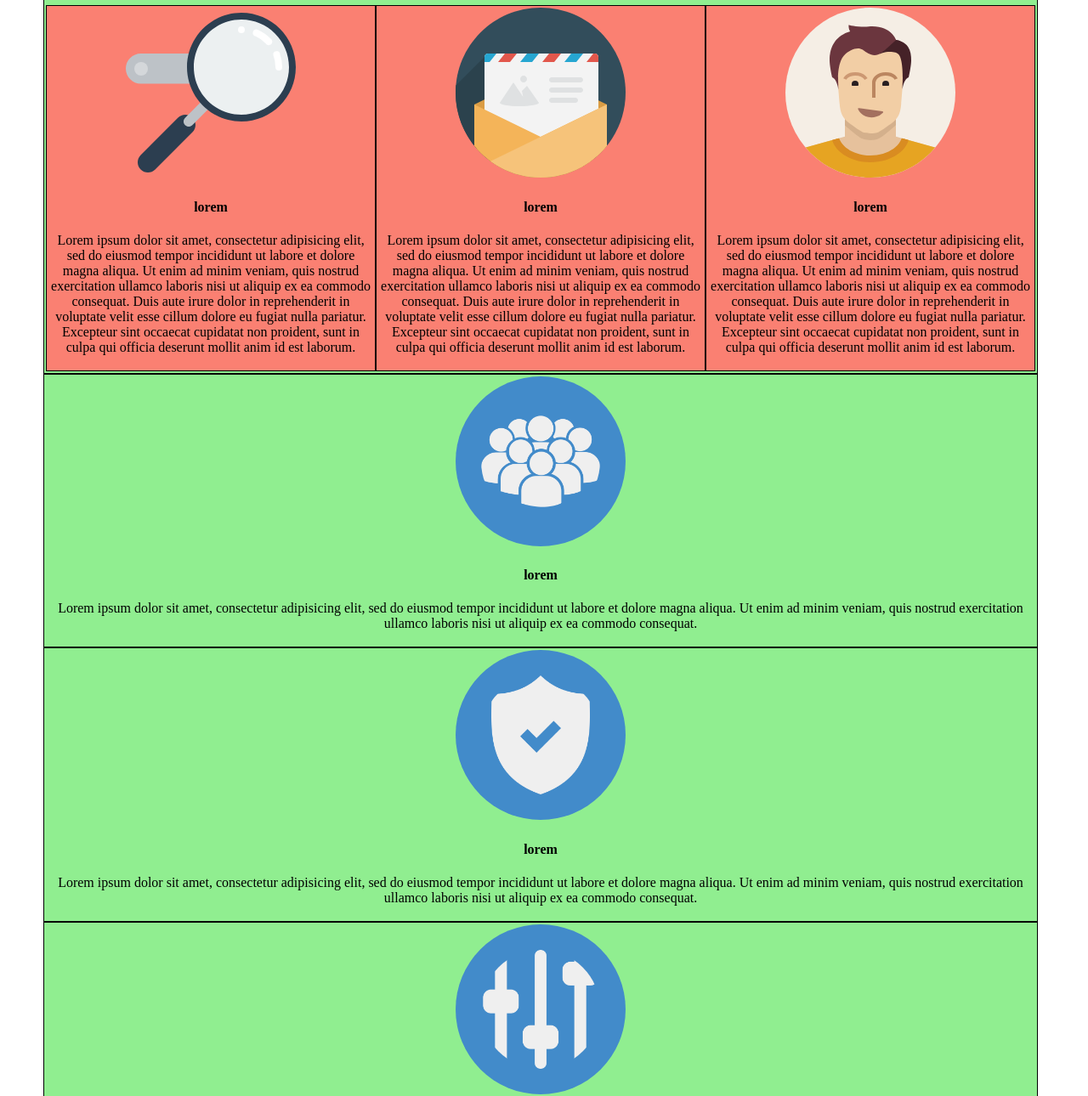
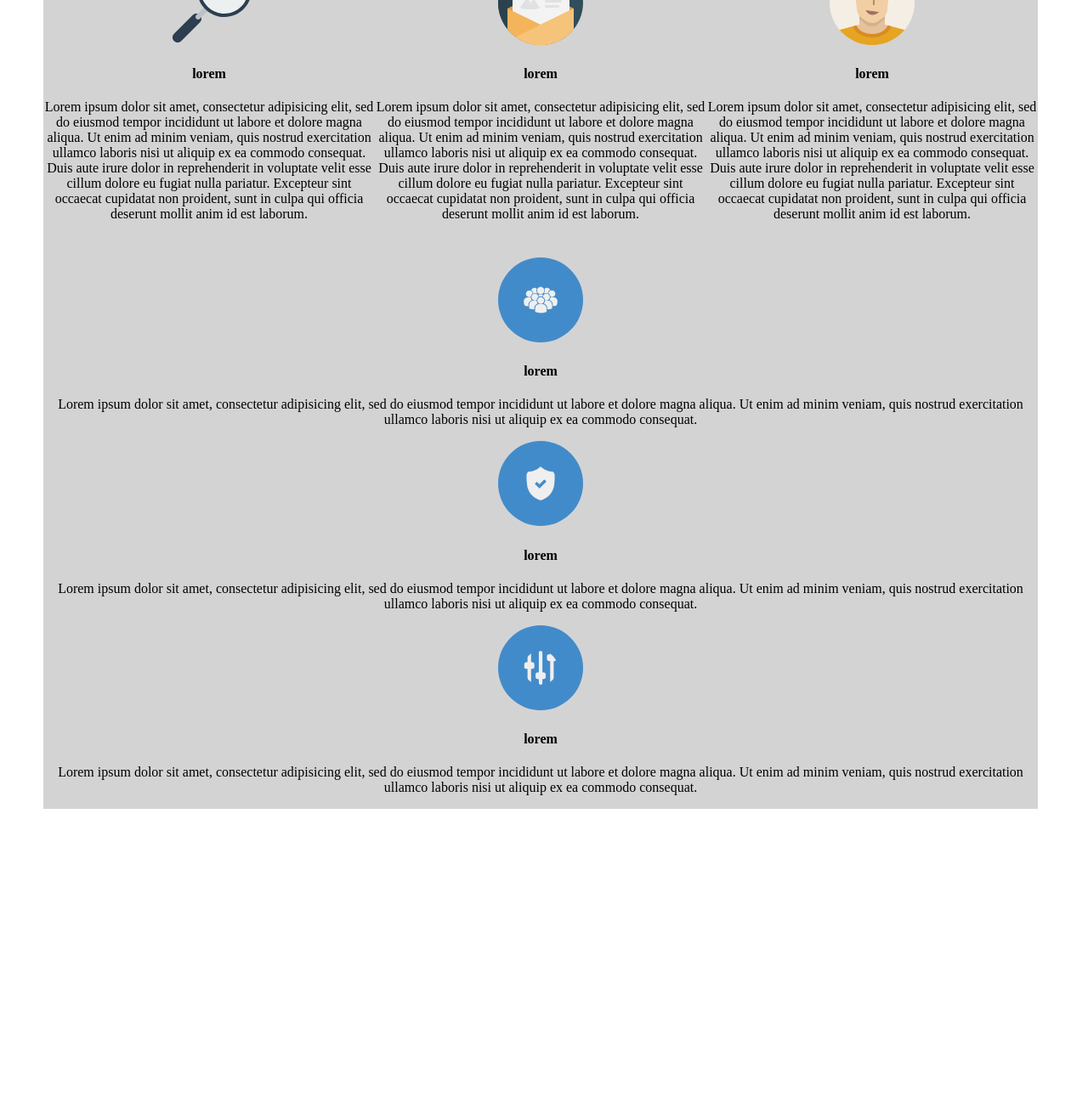
Before and after one commit to isabel-git/html-css-resp-wannabe-12bool, a plain HTML site: page index.html in a window 1280 px wide. Shown: the part 565-1855 px from the top of the page at 85% size. After the commit the page ends 1525 px from the top, so only its background shows below. Drawn offline with Linux system fonts and the light colour scheme.

Commit message:
responsive

```diff
--- a/css/style.css
+++ b/css/style.css
@@ -1,31 +1,65 @@
+/* regolegenerali */
 *{
   padding: 0;
   margin-left: 0;
   box-sizing: border-box;
 }
 
-img{
-  height: 200px;
-}
-
-img.padding{
-  background-color: #428bca;
-  border-radius: 50%;
-  padding: 30px;
+.container{
+  background: lightgray;
 }
 
 /* regole di debug */
 [class*="col-"] {
-  min-height: 100px;
-  background-color: lightgreen;
-  border: solid 1px  #000;
-  padding: 2px;
+  /* min-height: 500px; */
+  /* background-color: lightgreen; */
+  /* border: solid 1px  #000; */
   text-align: center;
 }
 
 [class*="col-"] > .row > [class*="col-"]{
-  min-height: 50px;
-  background-color: salmon;
-  border: solid 1px  #000;
+  min-height: 350px;
+  /* background-color: lightgray; */
 }
 /* fine debug */
+
+
+@media screen and (min-width:993px){
+
+  /* immagini */
+  img{
+    height: 100px;
+  }
+
+  img.padding{
+    background-color: #428bca;
+    border-radius: 50%;
+    padding: 30px;
+  }
+
+}
+
+@media screen and (min-width:769px) and (max-width:992px){
+  /* immagini */
+  img{
+    height: 150px;
+  }
+
+  img.padding{
+    background-color: #428bca;
+    border-radius: 50%;
+    padding: 20px;
+  }
+}
+
+@media screen and (max-width:768px){
+  img{
+    height: 200px;
+  }
+
+  img.padding{
+    background-color: #428bca;
+    border-radius: 50%;
+    padding: 10px;
+  }
+}
--- a/index.html
+++ b/index.html
@@ -12,19 +12,19 @@
 
       <!-- riga a 12 unita -->
       <div class="row">
-				<div class="col-lg-12">
+				<div class="col-xs-12 col-md-12 col-lg-12">
 
           <h1>lorem</h1>
           <!-- sottoriga a 6-6 -->
           <div class="row">
-            <div class=" col-lg-6">
+            <div class="col-xs-12 col-md-5 col-md-offset-1 col-lg-6">
 
               <img src="img/icon/maps.png" alt="">
               <h4>lorem</h4>
               <p>Lorem ipsum dolor sit amet, consectetur adipisicing elit, sed do eiusmod tempor incididunt ut labore et dolore magna aliqua. Ut enim ad minim veniam, quis nostrud exercitation ullamco laboris nisi ut aliquip ex ea commodo consequat. Duis aute irure dolor in reprehenderit in voluptate velit esse cillum dolore eu fugiat nulla pariatur.</p>
             </div>
 
-            <div class=" col-lg-6">
+            <div class="col-xs-12 col-md-5 col-lg-6">
               <img src="img/icon/screen.png" alt="">
               <h4>lorem</h4>
               <p>Lorem ipsum dolor sit amet, consectetur adipisicing elit, sed do eiusmod tempor incididunt ut labore et dolore magna aliqua. Ut enim ad minim veniam, quis nostrud exercitation ullamco laboris nisi ut aliquip ex ea commodo consequat. Duis aute irure dolor in reprehenderit in voluptate velit esse cillum dolore eu fugiat nulla pariatur. Excepteur sint occaecat cupidatat non proident, sunt in culpa qui officia deserunt mollit anim id est laborum.</p>
@@ -40,26 +40,26 @@
       <!-- riga a 12 unita -->
       <div class="row">
 
-        <div class="col-lg-12">
+        <div class="col-xs-12 col-md-12 col-lg-12">
 
           <h1>lorem</h1>
 
           <!-- sottoriga 4-4-4 -->
           <div class="row">
 
-            <div class="col-lg-4">
+            <div class="col-md-4 col-md-offset-1 col-lg-4">
               <img src="img/search.svg" alt="">
               <h4>lorem</h4>
               <p>Lorem ipsum dolor sit amet, consectetur adipisicing elit, sed do eiusmod tempor incididunt ut labore et dolore magna aliqua. Ut enim ad minim veniam, quis nostrud exercitation ullamco laboris nisi ut aliquip ex ea commodo consequat. Duis aute irure dolor in reprehenderit in voluptate velit esse cillum dolore eu fugiat nulla pariatur. Excepteur sint occaecat cupidatat non proident, sunt in culpa qui officia deserunt mollit anim id est laborum.</p>
             </div>
 
-            <div class="col-lg-4">
+            <div class="col-md-4 col-md-offset-2 col-lg-4">
               <img src="img/letter.svg" alt="">
               <h4>lorem</h4>
               <p>Lorem ipsum dolor sit amet, consectetur adipisicing elit, sed do eiusmod tempor incididunt ut labore et dolore magna aliqua. Ut enim ad minim veniam, quis nostrud exercitation ullamco laboris nisi ut aliquip ex ea commodo consequat. Duis aute irure dolor in reprehenderit in voluptate velit esse cillum dolore eu fugiat nulla pariatur. Excepteur sint occaecat cupidatat non proident, sunt in culpa qui officia deserunt mollit anim id est laborum.</p>
             </div>
 
-            <div class="col-lg-4">
+            <div class="col-md-4 col-md-offset-4 col-lg-4">
               <img src="img/male.svg" alt="">
               <h4>lorem</h4>
               <p>Lorem ipsum dolor sit amet, consectetur adipisicing elit, sed do eiusmod tempor incididunt ut labore et dolore magna aliqua. Ut enim ad minim veniam, quis nostrud exercitation ullamco laboris nisi ut aliquip ex ea commodo consequat. Duis aute irure dolor in reprehenderit in voluptate velit esse cillum dolore eu fugiat nulla pariatur. Excepteur sint occaecat cupidatat non proident, sunt in culpa qui officia deserunt mollit anim id est laborum.</p>
@@ -73,19 +73,19 @@
 
       <!-- riga a 12 unita -->
       <div class="row">
-        <div class="col-lg-12">
+        <div class="col-md-4 col-md-offset-1 col-lg-12">
           <img class="padding" src="img/icon/profile.png" alt="">
           <h4>lorem</h4>
           <p>Lorem ipsum dolor sit amet, consectetur adipisicing elit, sed do eiusmod tempor incididunt ut labore et dolore magna aliqua. Ut enim ad minim veniam, quis nostrud exercitation ullamco laboris nisi ut aliquip ex ea commodo consequat.</p>
         </div>
 
-        <div class="col-lg-12">
+        <div class="col-md-4 col-md-offset-4 col-lg-12">
           <img class="padding" src="img/icon/secure.png" alt="">
           <h4>lorem</h4>
           <p>Lorem ipsum dolor sit amet, consectetur adipisicing elit, sed do eiusmod tempor incididunt ut labore et dolore magna aliqua. Ut enim ad minim veniam, quis nostrud exercitation ullamco laboris nisi ut aliquip ex ea commodo consequat.</p>
         </div>
 
-        <div class="col-lg-12">
+        <div class="col-md-4 col-md-offset-7 col-lg-12">
           <img class="padding" src="img/icon/flex.png" alt="">
           <h4>lorem</h4>
           <p>Lorem ipsum dolor sit amet, consectetur adipisicing elit, sed do eiusmod tempor incididunt ut labore et dolore magna aliqua. Ut enim ad minim veniam, quis nostrud exercitation ullamco laboris nisi ut aliquip ex ea commodo consequat.</p>
```
